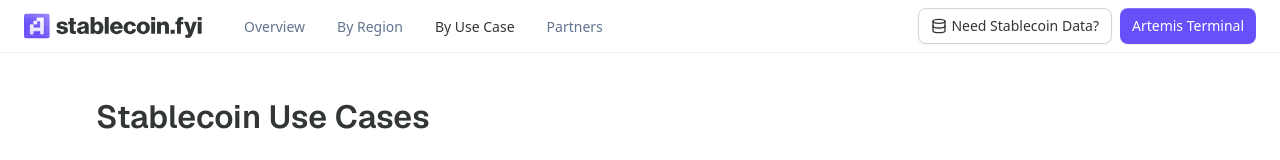
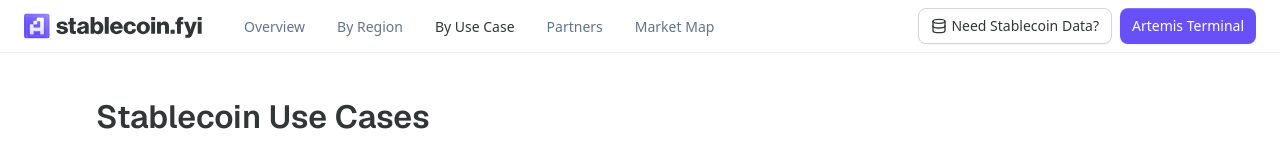
Before and after one commit to limzhengjie/artemis-hyperliquid, a Next.js app: page /use-case in a window 1280 px wide. Shown: the top 160 px of the page. Built offline with nearby package versions, Linux system fonts and the light colour scheme.

Commit message:
add market map to header

```diff
--- a/components/(layout)/header.tsx
+++ b/components/(layout)/header.tsx
@@ -50,7 +50,7 @@ const MenuButton = ({
 
   return (
     <div
-      className="md:hidden flex flex-col items-center justify-center cursor-pointer"
+      className="lg:hidden flex flex-col items-center justify-center cursor-pointer"
       onClick={onClick}
     >
       <div style={{ ...styles.line, ...styles.lineTop }} />
@@ -168,13 +168,18 @@ const Header = () => {
       label: 'Partners',
       href: '/partners',
       active: isActive('/partners')
+    },
+    {
+      label: 'Market Map',
+      href: '/market-map',
+      active: isActive('/market-map')
     }
   ]
 
   return (
     <>
       <header className="flex items-center justify-between px-6 py-2 border-b border-[var(--color-moongray-25)] relative z-[51]">
-        <div className="flex items-center gap-10">
+        <div className="flex items-center gap-6 xl:gap-10">
           <Link href="/">
             <Image
               src={ArtemisStablecoinLogo}
@@ -183,7 +188,7 @@ const Header = () => {
             />
           </Link>
           <nav className="hidden md:block">
-            <ul className="flex items-center gap-8">
+            <ul className="flex items-center gap-6 xl:gap-8">
               {navigation.map(item => (
                 <li key={item.href}>
                   <Link
@@ -203,7 +208,7 @@ const Header = () => {
 
         <div className="flex items-center gap-2 relative z-[51]">
           <MenuButton open={menuOpen} onClick={() => setMenuOpen(!menuOpen)} />
-          <div className="hidden md:flex items-center gap-2">
+          <div className="hidden lg:flex items-center gap-2">
             <Link
               href="https://ry0v9n8oa4l.typeform.com/to/pn9GQfzu"
               target="_blank"
@@ -233,7 +238,7 @@ const Header = () => {
       </header>
 
       {/* Mobile Menu */}
-      <div className="md:hidden">
+      <div className="lg:hidden">
         <MobileMenu open={menuOpen}>
           <div className="flex flex-col font-[family-name:var(--font-geist-sans)]">
             {navigation.map((item, index) => (
```
